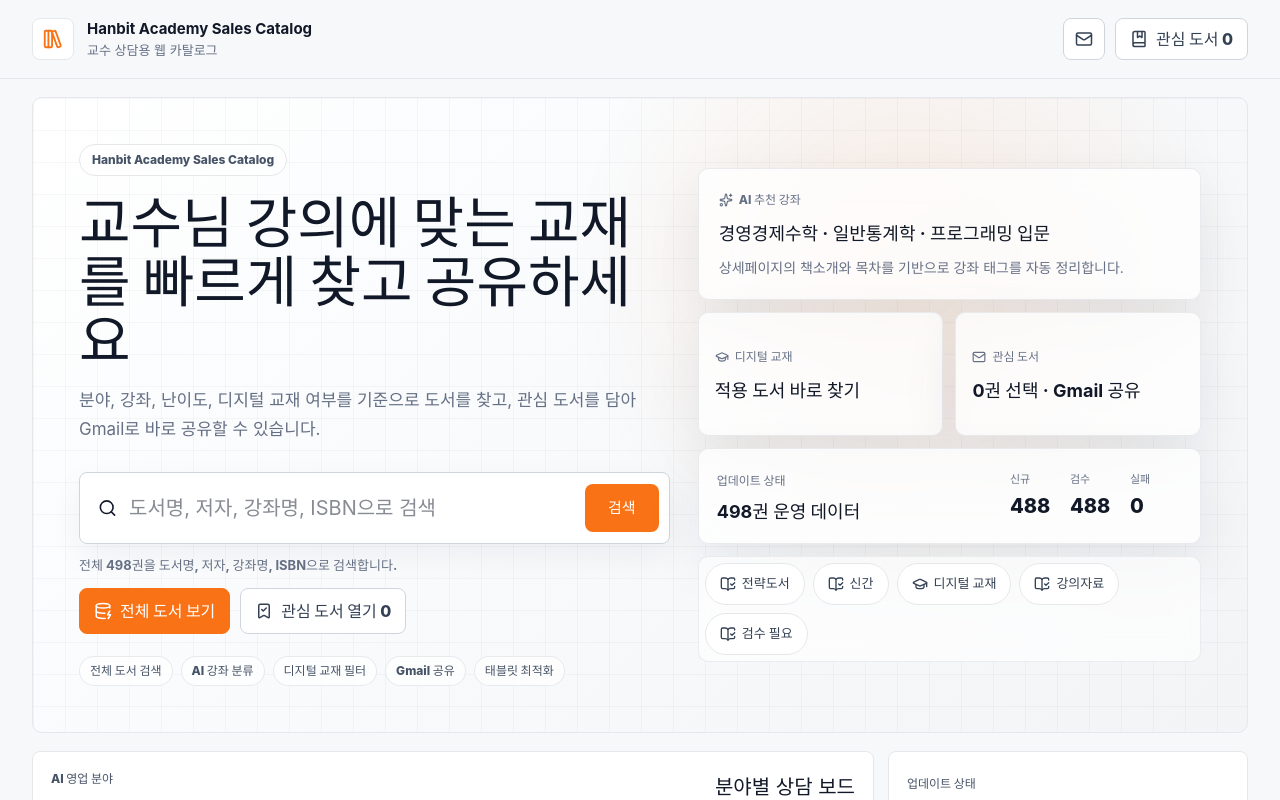
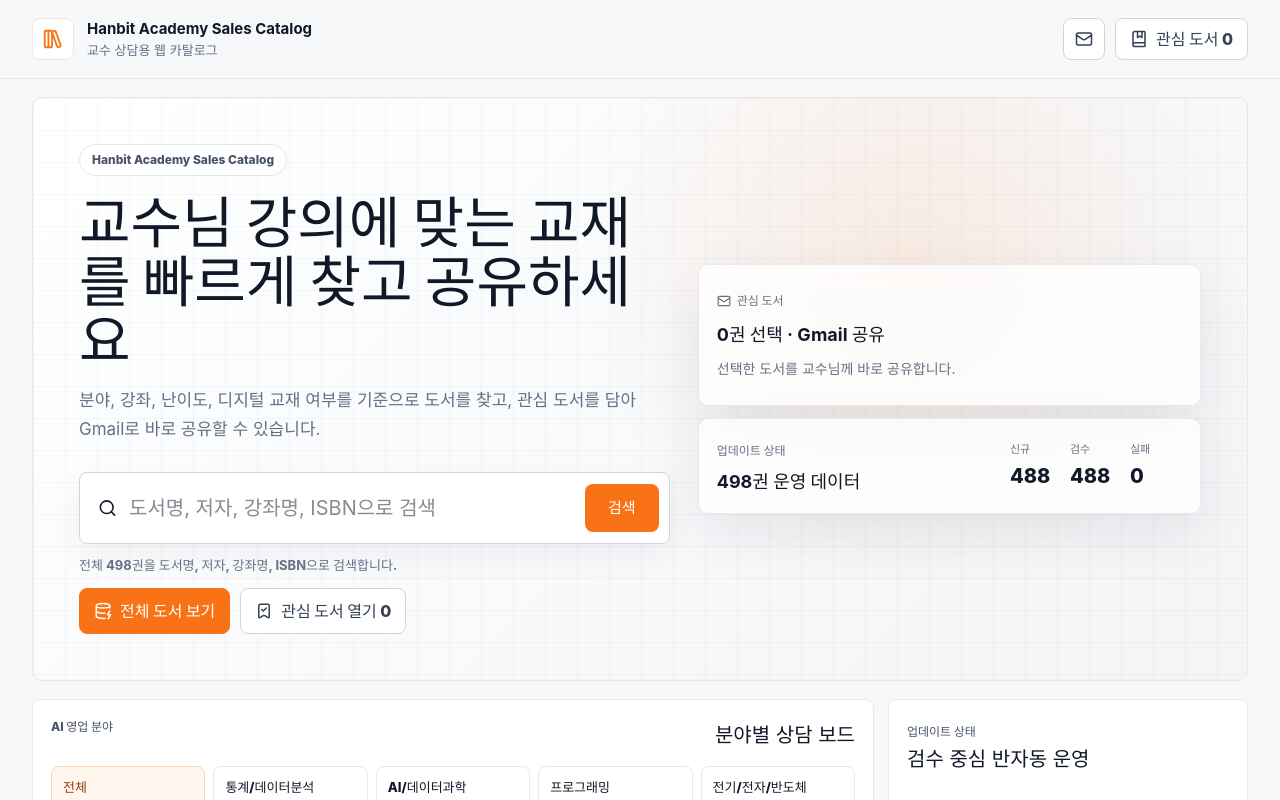
Before and after one commit to hckim-prog/hanbit-academy-sales-catalog, a React (Vite) app: page / in a window 1280 px wide. Shown: the top 800 px of the page. Built offline with nearby package versions, Linux system fonts and the light colour scheme.

Commit message:
Simplify hero preview cards

```diff
--- a/src/App.tsx
+++ b/src/App.tsx
@@ -27,7 +27,7 @@ function App() {
   const [category, setCategory] = useState('전체')
   const [courseTag, setCourseTag] = useState('전체')
   const [sortKey, setSortKey] = useState<SortKey>('newest')
-  const [flags, setFlags] = useState({
+  const [flags] = useState({
     strategy: false,
     digital: false,
     materials: false,
@@ -118,11 +118,6 @@ function App() {
             ?.scrollIntoView({ behavior: 'smooth', block: 'start' })
         }
         onOpenSelected={() => setSelectedOpen(true)}
-        flags={flags}
-        onFlagsChange={(nextFlags) => {
-          setFlags(nextFlags)
-          resetVisibleBooks()
-        }}
       />
 
       <section className="overview-row">
--- a/src/components/HeroSearch.tsx
+++ b/src/components/HeroSearch.tsx
@@ -1,11 +1,8 @@
 import {
-  BookOpenCheck,
   BookmarkCheck,
   DatabaseZap,
-  GraduationCap,
   Mail,
   Search,
-  Sparkles,
 } from 'lucide-react'
 import type { UpdateReport } from '../types/book'
 
@@ -18,23 +15,7 @@ interface HeroSearchProps {
   report: UpdateReport
   onViewAll: () => void
   onOpenSelected: () => void
-  flags: {
-    strategy: boolean
-    digital: boolean
-    materials: boolean
-    review: boolean
-    newOnly: boolean
 }
-  onFlagsChange: (flags: HeroSearchProps['flags']) => void
-}
-
-const quickFilters = [
-  ['strategy', '전략도서'],
-  ['newOnly', '신간'],
-  ['digital', '디지털 교재'],
-  ['materials', '강의자료'],
-  ['review', '검수 필요'],
-] as const
 
 export function HeroSearch({
   query,
@@ -45,8 +26,6 @@ export function HeroSearch({
   report,
   onViewAll,
   onOpenSelected,
-  flags,
-  onFlagsChange,
 }: HeroSearchProps) {
   return (
     <section className="hero-search">
@@ -102,43 +81,20 @@ export function HeroSearch({
             </button>
           </div>
         </form>
-        <div className="hero-status-row" aria-label="핵심 기능">
-          {['전체 도서 검색', 'AI 강좌 분류', '디지털 교재 필터', 'Gmail 공유', '태블릿 최적화'].map((label) => (
-            <span key={label}>{label}</span>
-          ))}
-        </div>
       </div>
 
       <div className="hero-preview" aria-label="상담 미리보기">
-        <div className="preview-card course-card">
-          <span className="preview-label">
-            <Sparkles size={14} /> AI 추천 강좌
-          </span>
-          <strong>경영경제수학 · 일반통계학 · 프로그래밍 입문</strong>
-          <p>상세페이지의 책소개와 목차를 기반으로 강좌 태그를 자동 정리합니다.</p>
-        </div>
-        <div className="preview-grid">
         <button
           type="button"
-            className={flags.digital ? 'preview-card mini active' : 'preview-card mini'}
-            onClick={() => onFlagsChange({ ...flags, digital: !flags.digital })}
-          >
-            <span className="preview-label">
-              <GraduationCap size={14} /> 디지털 교재
-            </span>
-            <strong>적용 도서 바로 찾기</strong>
-          </button>
-          <button
-            type="button"
-            className="preview-card mini"
+          className="preview-card selected-preview-card"
           onClick={onOpenSelected}
         >
           <span className="preview-label">
             <Mail size={14} /> 관심 도서
           </span>
           <strong>{selectedCount}권 선택 · Gmail 공유</strong>
+          <p>선택한 도서를 교수님께 바로 공유합니다.</p>
         </button>
-        </div>
         <div className="preview-card data-card">
           <div>
             <span className="preview-label">업데이트 상태</span>
@@ -159,19 +115,6 @@ export function HeroSearch({
             </div>
           </dl>
         </div>
-        <div className="quick-filters hero-filter-row" aria-label="빠른 필터">
-          {quickFilters.map(([key, label]) => (
-            <button
-              key={key}
-              type="button"
-              className={flags[key] ? 'filter-chip active' : 'filter-chip'}
-              onClick={() => onFlagsChange({ ...flags, [key]: !flags[key] })}
-            >
-              {key === 'digital' ? <GraduationCap size={16} /> : <BookOpenCheck size={16} />}
-              {label}
-            </button>
-          ))}
-        </div>
       </div>
     </section>
   )
--- a/src/index.css
+++ b/src/index.css
@@ -284,26 +284,6 @@ main {
   padding-inline: 18px;
 }
 
-.hero-status-row {
-  display: flex;
-  flex-wrap: wrap;
-  gap: 8px;
-  margin-top: 22px;
-}
-
-.hero-status-row span {
-  display: inline-flex;
-  align-items: center;
-  min-height: 30px;
-  padding: 0 10px;
-  border: 1px solid rgba(229, 231, 235, 0.88);
-  border-radius: 999px;
-  color: #475467;
-  background: rgba(255, 255, 255, 0.7);
-  font-size: 12px;
-  font-weight: 800;
-}
-
 .hero-preview {
   position: relative;
   z-index: 1;
@@ -320,10 +300,6 @@ main {
   background: rgba(255, 255, 255, 0.78);
   box-shadow: 0 20px 56px rgba(16, 24, 40, 0.08);
   backdrop-filter: blur(14px);
-}
-
-.preview-card.course-card {
-  padding: 20px;
 }
 
 .preview-card strong {
@@ -350,22 +326,16 @@ main {
   font-weight: 850;
 }
 
-.preview-grid {
-  display: grid;
-  grid-template-columns: repeat(2, minmax(0, 1fr));
-  gap: 12px;
-}
-
-.preview-card.mini {
-  min-height: 124px;
-  padding: 16px;
+.selected-preview-card {
+  min-height: 142px;
+  padding: 18px;
   color: inherit;
   text-align: left;
 }
 
-.preview-card.mini.active {
-  border-color: #fed7aa;
-  background: rgba(255, 247, 237, 0.86);
+.selected-preview-card:hover {
+  border-color: #fdba74;
+  background: rgba(255, 247, 237, 0.78);
 }
 
 .preview-card.data-card {
@@ -398,14 +368,6 @@ main {
   color: #111827;
   font-size: 20px;
   font-weight: 850;
-}
-
-.hero-filter-row {
-  padding: 6px;
-  border: 1px solid rgba(229, 231, 235, 0.78);
-  border-radius: 10px;
-  background: rgba(255, 255, 255, 0.66);
-  backdrop-filter: blur(12px);
 }
 
 .search-input input {
@@ -1123,7 +1085,6 @@ select {
     padding: 0 10px;
   }
 
-  .preview-grid,
   .preview-card.data-card,
   .preview-card.data-card dl {
     grid-template-columns: 1fr;
```
Lines whose indentation alone changed are shown as unchanged.
